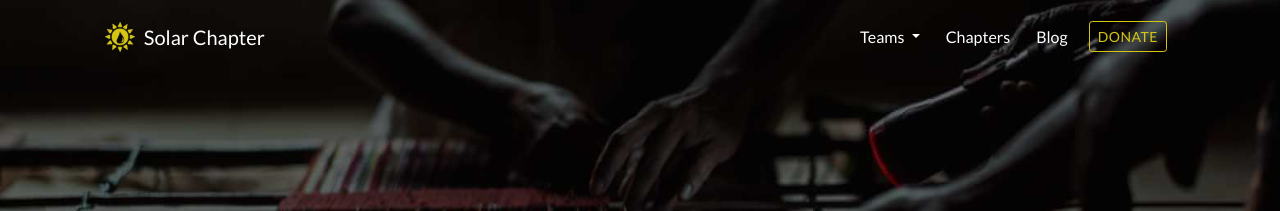
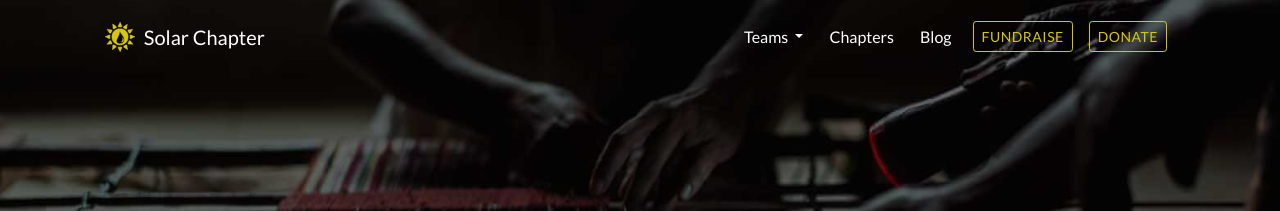
Before and after one commit to SolarChapter/SolarChapter.github.io, a Jekyll site: the page built from content/fundraise.md, in a window 1280 px wide. Shown: the top 211 px of the page. Built offline with Jekyll 4.4.1, drawn with Linux system fonts in a browser that asks for light colours; nearby versions of some CDN libraries.

Commit message:
Added fundraising btn on nav bar

```diff
--- a/_includes/header.html
+++ b/_includes/header.html
@@ -28,6 +28,9 @@
                     <a class="nav-link" target="_blank" href="https://solarchapter.tumblr.com/">Blog</a>
                 </li>
             </ul>
+            <form class="form-inline nav-form" action="/fundraise">
+                <button class="btn btn-outline-solarchapter btn-sm" type="submit">FUNDRAISE</button>
+            </form>
             <form class="form-inline nav-form" action="/donate">
                 <button class="btn btn-outline-solarchapter btn-sm" type="submit">DONATE</button>
             </form>
```
